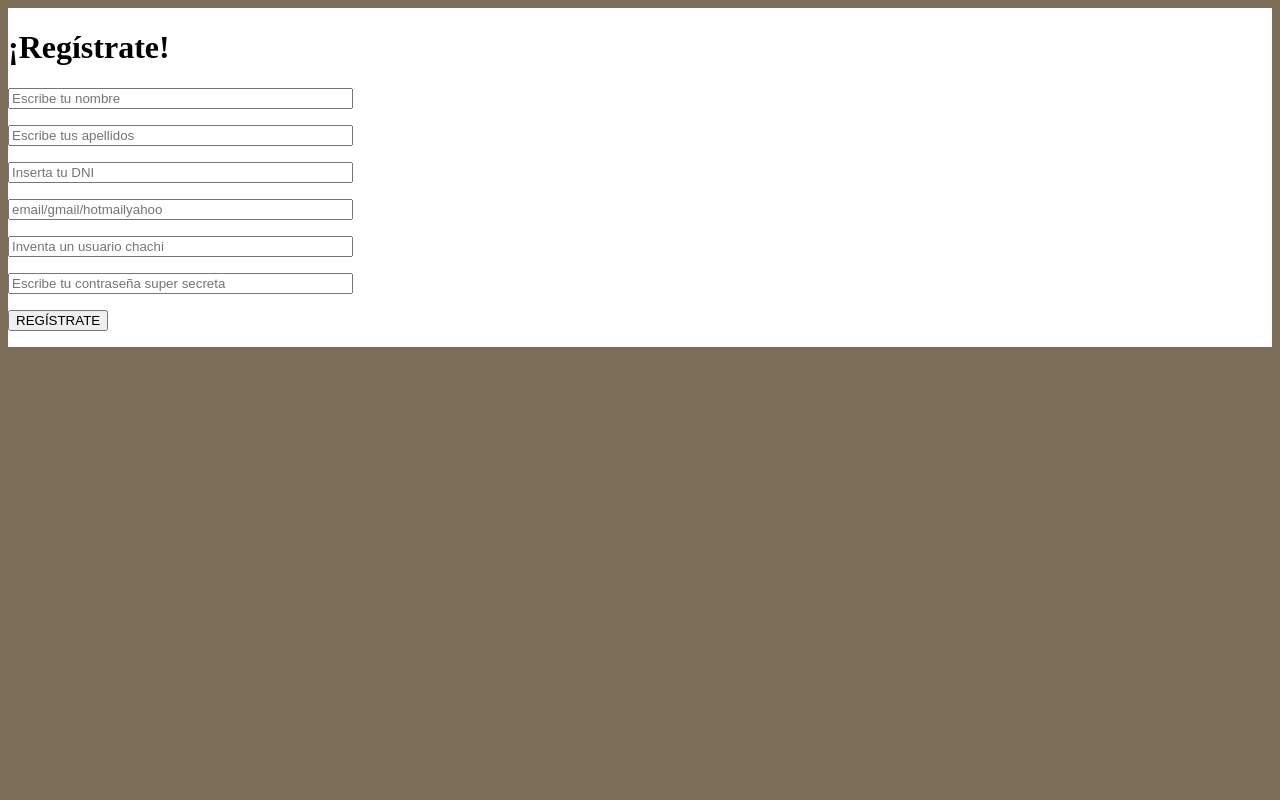
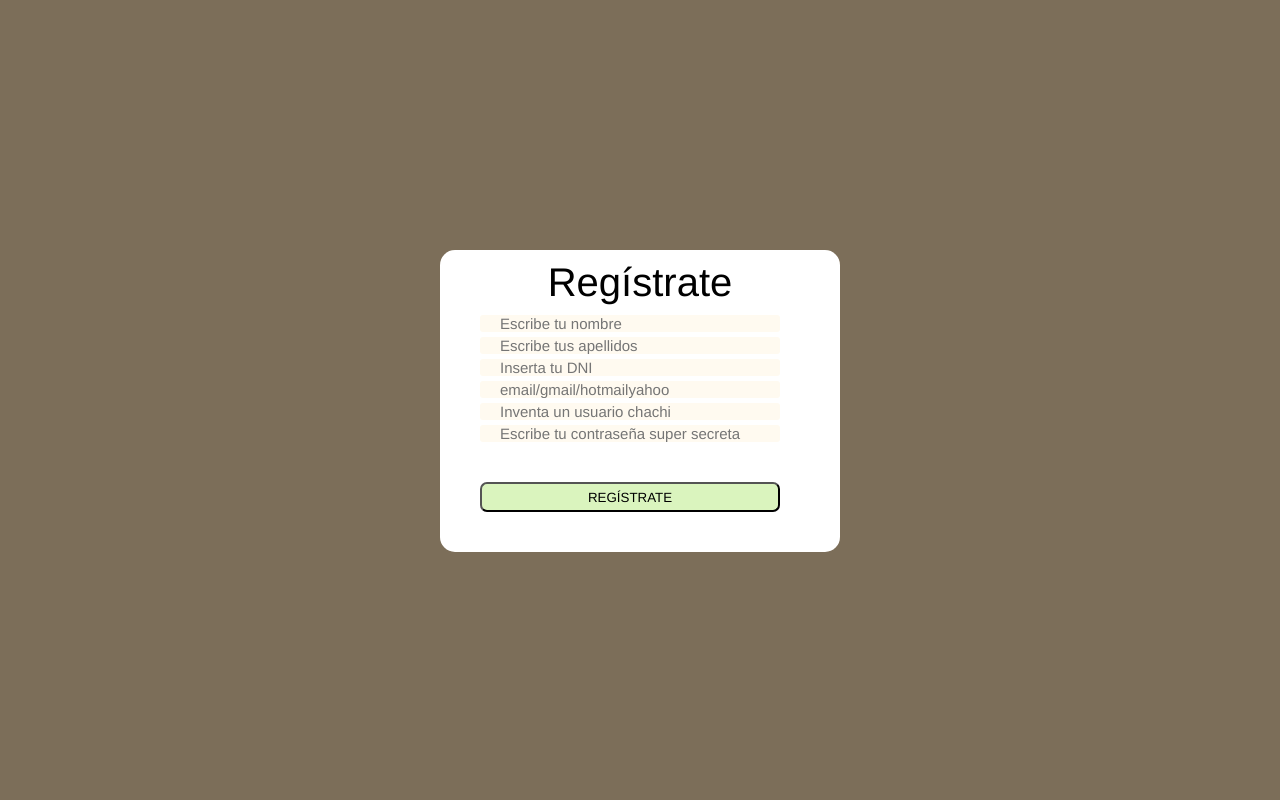
Before and after one commit to speedfooder/iissi-speedfooder, a PHP site: page /html/formularioSesion.php in a window 1280 px wide. Run offline with PHP 8.4, Linux system fonts and the light colour scheme.

Commit message:
Modifications on the sign in form
Modifications have been done in the css and the php to create the firs prototype
of the sign in form. not finished yet.

```diff
--- a/css/signinform.css
+++ b/css/signinform.css
@@ -1,13 +1,55 @@
+*{
+    margin: 0px;
+    padding: 0px;
+    font-family: helvetica Neue;
+    font-weight: lighter;
+
+}
+
 body{
     background-color: #7c6e59;
 }
 
-.formulario{
+section#formulario{
+    width: 400px;
+    min-height: 100 px;
     background-color: white;
-    align-content: center;
-    align-items: center;
-    align-self: center;
-    border-radius: 5px;
-    width: 80%;
+    overflow: hidden;
+    border-radius: 15px;
+    position: absolute;
+    top: 50%;
+    left: 50%;
+    margin-left: -200px;
+    margin-top: -150px;
+}
+
+p#titulo{
+    text-align: center;
+    font-size: 40px;
+    margin-top: 10px;
+    padding-bottom: 5px;
+}
+
+input[type="text"], input[type="mail"], input[type="password"]{
+    width: 75%;
+    margin-left: 10%;
+    height: 5%;
+    margin-top: 5px;
+    padding-left: 5%;
+    font-size: 15px;
+    outline: none;
+    border: 0px;
+    background-color: floralwhite;
+    border-radius: 3px;
+}
+
+input[type="submit"]{
+    margin: 10%;
+
+    width: 75%;
+    height: 30px;
+    outline: none;
+    border-radius: 7px;
+    background-color: #daf4be;
 
 }
--- a/html/formularioSesion.php
+++ b/html/formularioSesion.php
@@ -2,26 +2,26 @@
 <head>
     <meta charset="UTF-8">
     <title>Inicio de Sesión</title>
-    <link rel="stylesheet" type="text/css" href="./signinform.css">
+    <link rel="stylesheet" type="text/css" href="../css/signinform.css">
 </head>
 <body>
 
-<div class="formulario">
-<h1>¡Regístrate!</h1>
+<section id="formulario">
+<p id="titulo">Regístrate</p>
   <form action="action_registro.php" method="post">
-      <p><input type="text" name="nombre" size="40" placeholder="Escribe tu nombre"></p>
-      <p><input type="text" name="Apellidos" size="40" placeholder="Escribe tus apellidos"></p>
-      <p><input type="text" name="DNI" size="40" placeholder="Inserta tu DNI"></p>
-      <p><input type="text" name="email" size="40" placeholder="email/gmail/hotmailyahoo"></p>
-      <p><input type="text" name="Usuario" size="40" placeholder="Inventa un usuario chachi"></p>
-      <p><input type="text" name="Contraseña" size="40" placeholder="Escribe tu contraseña super secreta"></p>
+      <input type="text" id="nombre" name="nombre" size="40" placeholder="Escribe tu nombre">
+      <input type="text" id="Apellidos" name="Apellidos" size="40" placeholder="Escribe tus apellidos">
+      <input type="text" id="DNI" name="DNI" size="40" placeholder="Inserta tu DNI">
+      <input type="mail" id="email" name="email" size="40" placeholder="email/gmail/hotmailyahoo">
+      <input type="text" id="Usuario" name="Usuario" size="40" placeholder="Inventa un usuario chachi">
+      <input type="password" id="Contraseña" name="Contraseña" size="40" placeholder="Escribe tu contraseña super secreta">
 
 
     <input type="submit" value="REGÍSTRATE">
 
 
 </form>
-</div>
+</section>
 
 </body>
 </html>
--- a/html/signinform.css
+++ /dev/null
@@ -1,8 +0,0 @@
-body{
-    background-color: #7c6e59;
-}
-
-.formulario{
-    background-color: white;
-    align-content: center;
-}
```
